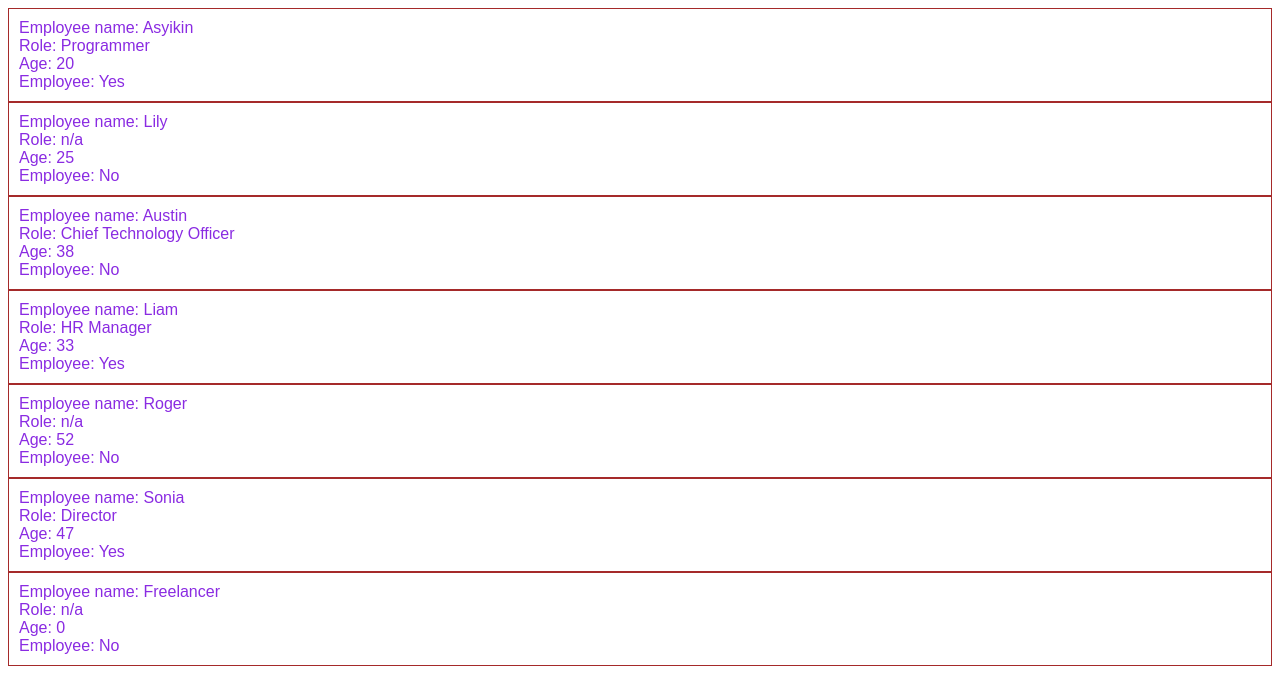
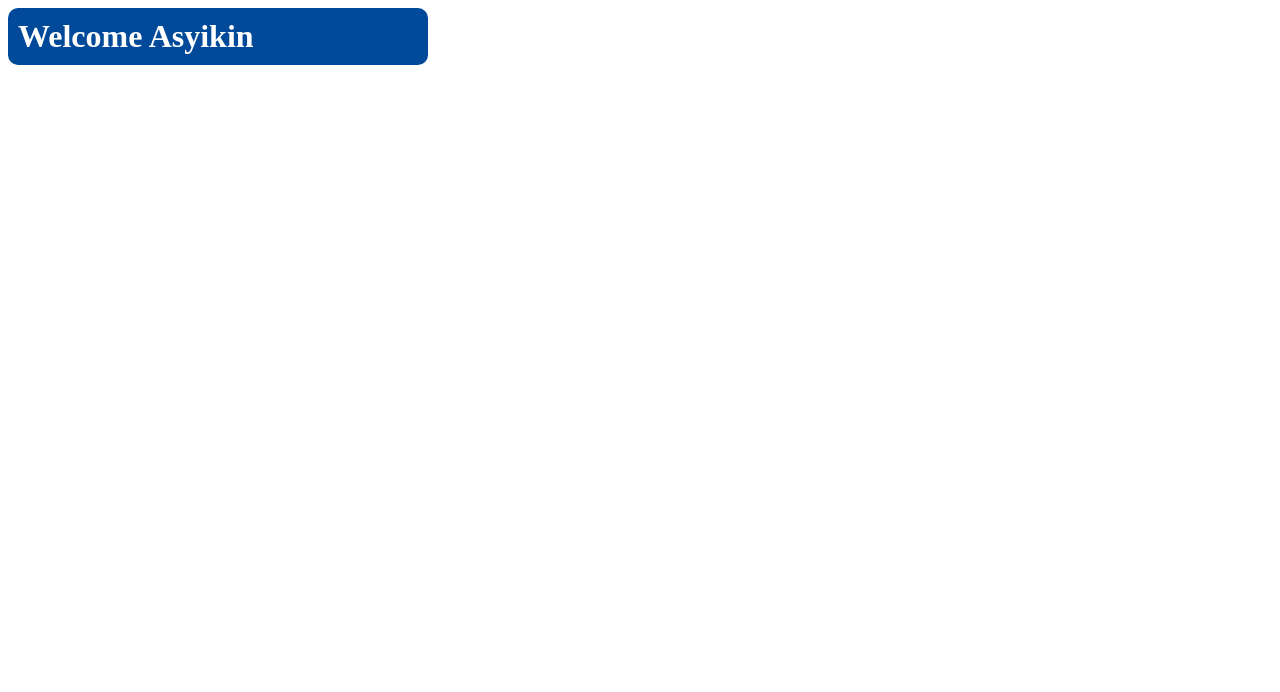
Before and after one commit to asyikin22/REACT-CONCEPTS, a React (Vite) app: page / in a window 1280 px wide. Shown: the top 692 px of the page. Built offline with nearby package versions, Linux system fonts and the light colour scheme.

Commit message:
conditional render

```diff
--- a/src/App.jsx
+++ b/src/App.jsx
@@ -1,17 +1,12 @@
-import Staff from './Staff.jsx'
+import Greeting from './Greeting.jsx'
 
 function App() {
 
   return(
 
     <>
-      <Staff name="Asyikin" role="Programmer" age={20} isEmployee={true}/>
-      <Staff name="Lily" role="n/a" age={25} isEmployee={false}/>
-      <Staff name="Austin" role="Chief Technology Officer" age={38} isEmployee={false}/>
-      <Staff name="Liam" role="HR Manager" age={33} isEmployee={true}/>
-      <Staff name="Roger" role="n/a" age={52} isEmployee={false}/>
-      <Staff name="Sonia" role="Director" age={47} isEmployee={true}/>
-      <Staff />
+      <Greeting isLoggedIn={true} username="Asyikin"/>
+      {/* <Greeting isLoggedIn={true}/> */}
     </>
 
   )
--- /dev/null
+++ b/src/Greeting.jsx
@@ -0,0 +1,36 @@
+import PropTypes from 'prop-types'
+
+function Greeting(props) {
+
+    const greetingMessage = <h2 className="greeting-message">
+                            Welcome {props.username}
+                            </h2>
+
+    const logInPrompt = <h2 className="login-message">
+                        Please register or log in to continue
+                        </h2>
+
+    return(props.isLoggedIn) ? greetingMessage : logInPrompt
+
+}
+
+Greeting.proptypes = {
+    isLoggedIn: PropTypes.bool,
+    username: PropTypes.string,
+}
+Greeting.defaultProps = {
+    isLoggedIn: false,
+    username: "Stranger Danger"
+}
+
+export default Greeting
+
+
+
+
+// if(props.isLoggedIn) {
+    //     return <h2>Welcome {props.username}</h2>
+    // }
+    // else {
+    //     return<h2>Please register or log in to continue</h2>
+    // }
--- a/src/index.css
+++ b/src/index.css
@@ -31,7 +31,7 @@ img {
 
 /* employee component */
 
-.Employee {
+/* .Employee {
   font-family: Arial;
   color: blueviolet;
   font-size: 1em;
@@ -41,4 +41,26 @@ img {
 
 .Employee p {
   margin: 0;
+} */
+
+/*Greeting component  */
+
+.greeting-message {
+  font-size: 2em;
+  background-color: hsl(211, 100%, 30%);
+  color: white;
+  padding: 10px;
+  border-radius: 10px;
+  margin: 0;
+  width: 400px;
 }
+
+.login-message {
+  font-size: 2em;
+  background-color: hsl(358, 100%, 30%);
+  color: white;
+  padding: 10px;
+  border-radius: 10px;
+  margin: 0;
+  width: 500px;
+}
```
